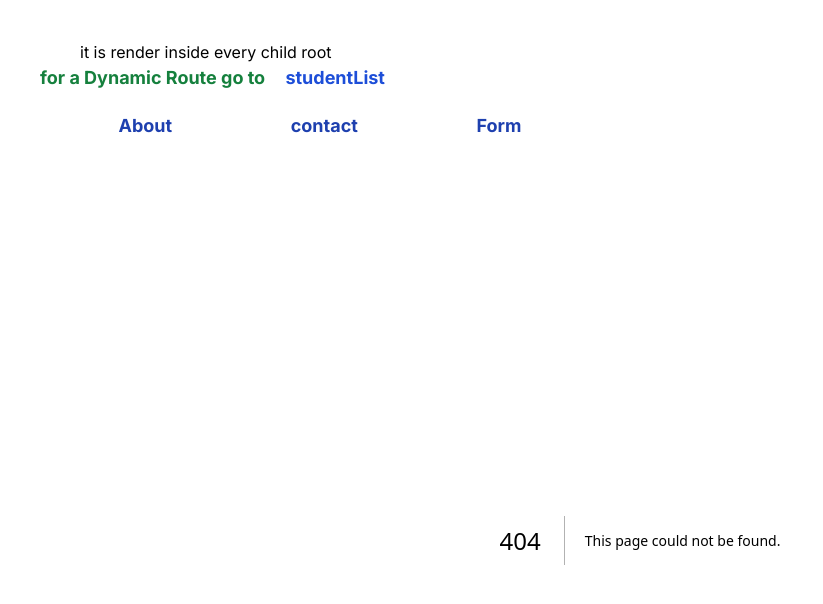
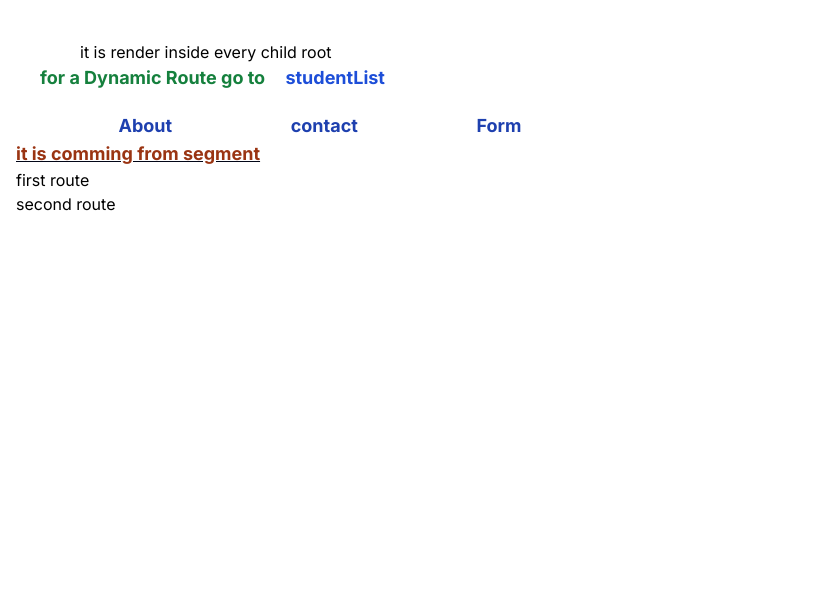
Before and after one commit to ragini743/next, a Next.js app in the folder project-2/: page /study in a window 1280 px wide. Before the commit this address had no page. Shown: the top 604 px of the page, without its empty margins (0-823 px from the left). Built offline with nearby package versions, Linux system fonts and the light colour scheme.

Commit message:
add ReadME

```diff
--- a/project-2/src/app/layout.js
+++ b/project-2/src/app/layout.js
@@ -15,7 +15,6 @@ export default function RootLayout({ children }) {
         </h1>
         <h2 className="text-green-700 font-bold ml-10 text-lg">for a Dynamic Route go to
         <Link href="/studentList" className="text-blue-700 pl-4">  studentList</Link> </h2>
-
 
         {pathName !== "/about/form" ? (
           <ul className="flex justify-evenly md: w-[50%] text-blue-800 font-bold text-lg pt-5">
--- /dev/null
+++ b/project-2/src/app/not-found.js
@@ -0,0 +1,11 @@
+
+// import { notFound } from 'next/navigation';
+import React from 'react'
+
+const NotFound= () => {
+  return (
+    <div className='pl-4'>Page not found</div>
+  )
+}
+
+export default NotFound ;
--- /dev/null
+++ b/project-2/src/app/study/[...lecture]/page.js
@@ -0,0 +1,17 @@
+"use client"
+
+import { useParams } from "next/navigation"
+
+const page = () => {
+    const params = useParams()
+    console.log(params)
+  return (
+    <div className="pl-4">
+        <h1 className="decoration-slate-950 underline text-orange-800 text-lg font-bold">it is comming from segment</h1>
+        <h1>first route {params.lecture[0]}</h1>
+        <h1>second route{params.lecture[1]}</h1>
+    </div>
+  )
+}
+
+export default page ;
--- /dev/null
+++ b/project-2/src/app/study/page.js
@@ -0,0 +1,11 @@
+
+
+const page = () => {
+  return (
+    <div>
+        <h1>all lectures of college</h1>
+    </div>
+  )
+}
+
+export default page
```
Also changed, not shown: 2 other files (tests, documents, lock files or other folders).
